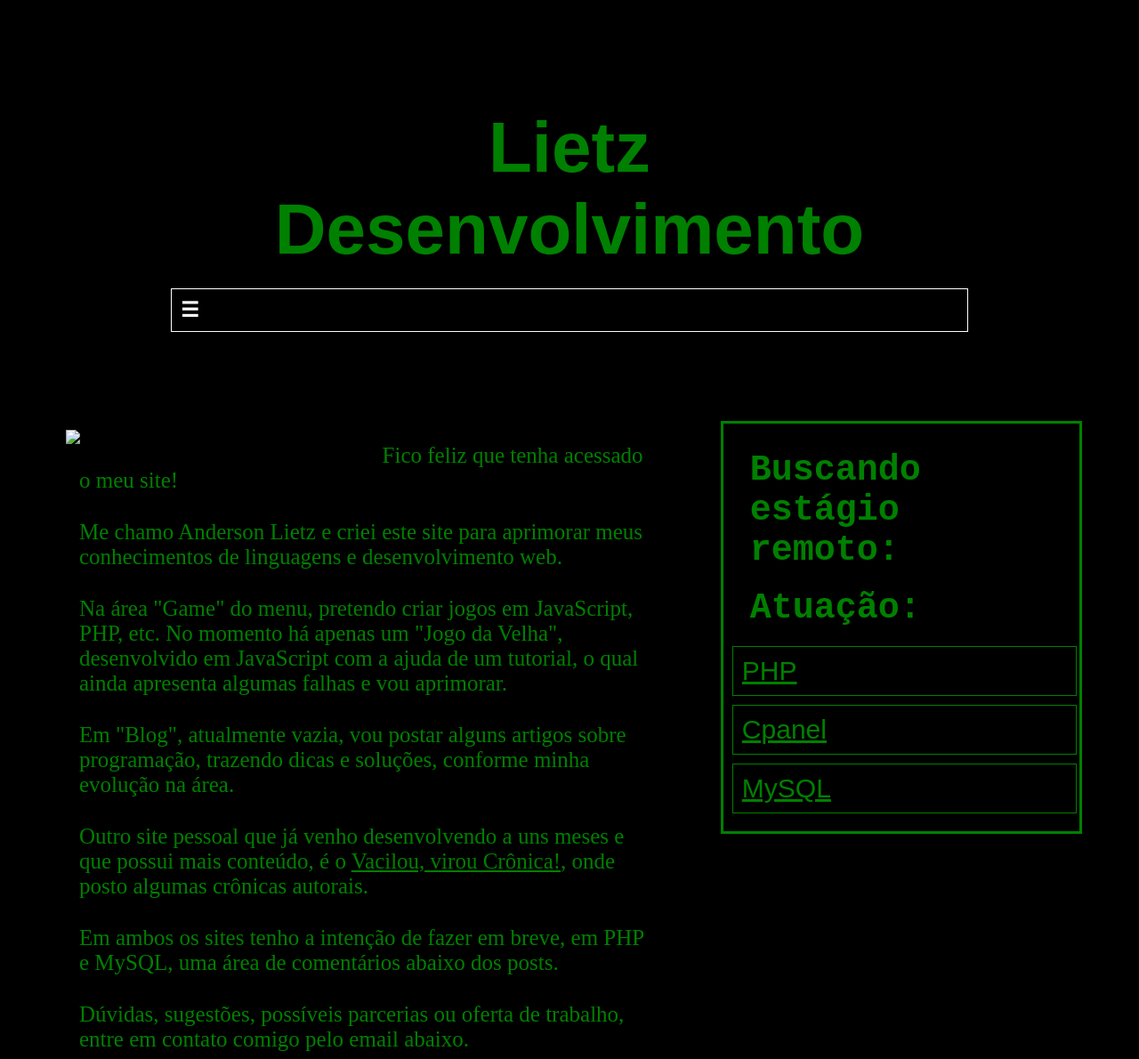
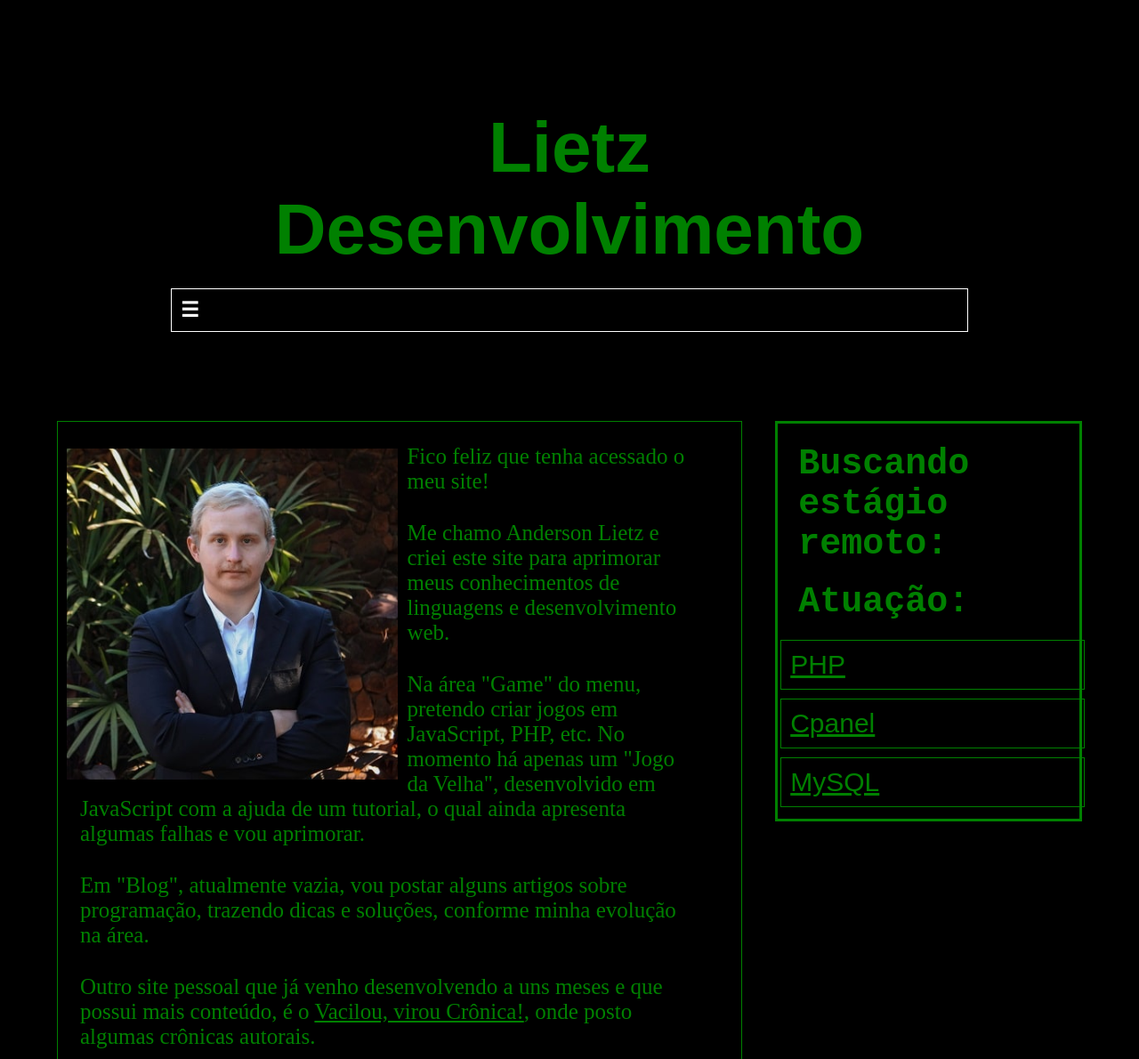
Before and after one commit to andersonlietz/trabalho.webstandards, a plain HTML site: page index.html in a window 1280 px wide. Shown: the top 1190 px of the page at 89% size. Drawn offline with Linux system fonts and the light colour scheme.

Commit message:
Primeiras alterações

```diff
--- a/index.html
+++ b/index.html
@@ -102,19 +102,18 @@ a {
 }
 
 main {
-width:90%;
-margin:auto;
+width:60%;
 height:auto;
 background-color: #000;
+border:1px #008000 solid;
+margin-left:5%;
 }
 #bio{
-   width:60%;
+   width:97%;
     background-color:#000;
     max-height:auto;
     min-height:300px;
     color:#008000;
-    margin:auto;
-    float:left;
 }
 #bio img{
     float:left;
@@ -124,7 +123,7 @@ background-color: #000;
 
 }
 article{
-    width:60%;
+    width:35%;
     float:left;
     color:#008000;
 }
@@ -154,9 +153,10 @@ article img {
 aside{
     border:solid #008000;
     height:auto;
-    width:33%;
+    width:26%;
     float:right;
-    padding:10px;
+    padding:3px;
+    margin-right:5%;
 }
 aside p {
     color:#FFFFFF;
@@ -229,7 +229,6 @@ p{
 }
 #blog{
 float:left;
-display:block;
 width:100%;
 
 }
@@ -388,11 +387,28 @@ padding:20px;
            </nav>
            </details>
    </header>
+   <aside>
+    <h2>Buscando estágio remoto:</h2>
+    <h2>Atuação:</h2>
+    <div class="post">
+
+  <a rel="nofollow" href="#">PHP</a>
+</div>
+
+  <div class="post">
+  <a rel="dofollow" href="#" >Cpanel</a>
+</div>
+
+<div class="post">
+
+  <a rel="nofollow" href="#">MySQL</a>
+</div>
+</aside>
    <main>
 <div id="bio">
 
 
-    <img src="imagens/perfil.jpg" class="imagem"/>
+    <img src="foto.jpg" class="imagem"/>
 
         <p>Fico feliz que tenha acessado o meu site!</p>
 		<p>Me chamo Anderson Lietz e criei este site para aprimorar meus conhecimentos de linguagens e desenvolvimento web.</p>
@@ -408,28 +424,6 @@ padding:20px;
 		</p>
 
 </div>
-<aside>
-    <h2>Buscando estágio remoto:</h2>
-    <h2>Atuação:</h2>
-    <div class="post">
-
-  <a rel="nofollow" href="#">PHP</a>
-</div>
-
-  <div class="post">
-  <a rel="dofollow" href="#" >Cpanel</a>
-</div>
-
-<div class="post">
-
-  <a rel="nofollow" href="#">MySQL</a>
-</div>
-
-
-
-
-
-</aside>
 <section id="blog">
 
 <h2>Artigos</h2>
@@ -458,7 +452,6 @@ padding:20px;
 
 </div>
 <div id="copy">&copy; 2021-2022 lietz.dev.br </div>
-<p>Desde 16/10/2021.</p>
 </footer>
 
 </script>
```
Also changed, not shown: foto.jpg (added).
